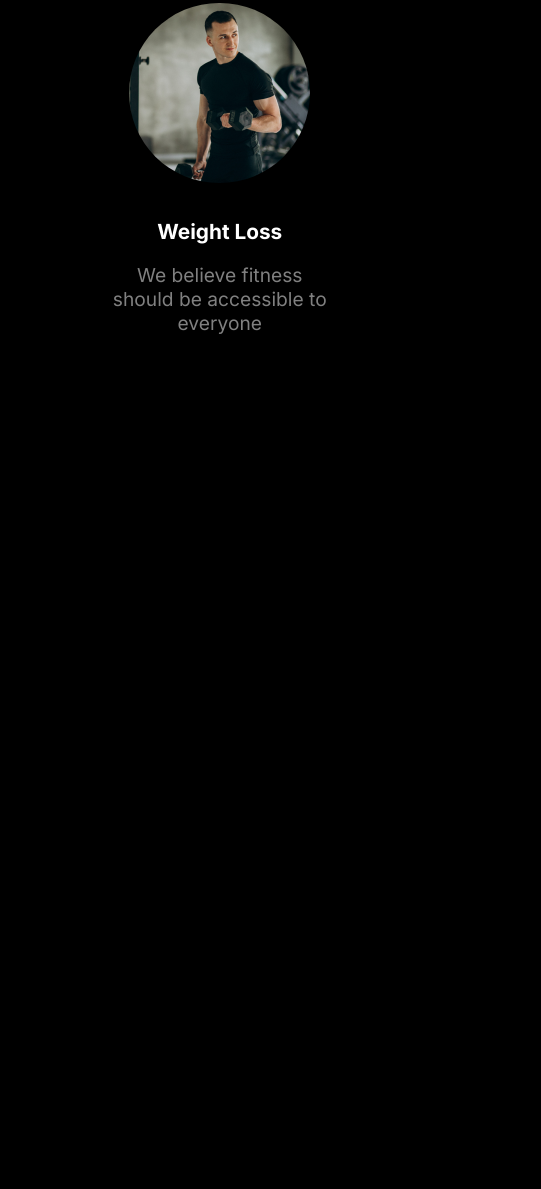
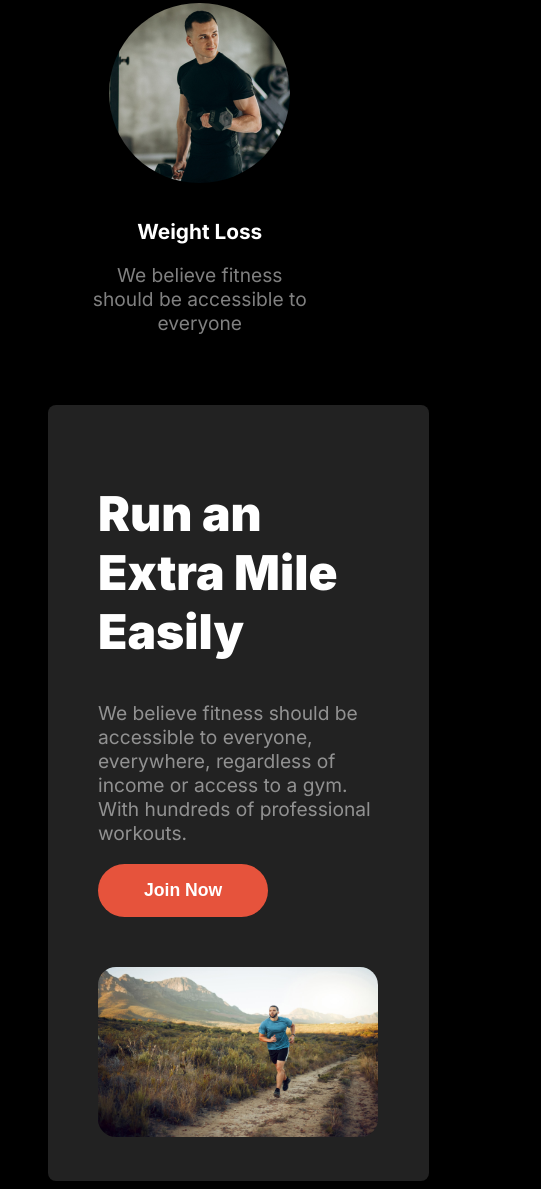
Before and after one commit to Rafi-Wazid/assignment-002, a plain HTML site: page index.html in a window 390 px wide. Shown: the part 3209-4398 px from the top of the page, 541 px wide, since content can reach past the window. Before the commit the page ends 3572 px from the top, so only its background shows below. Drawn offline with Linux system fonts and the light colour scheme.

Commit message:
added extra mile section

```diff
--- a/CSS/styles.css
+++ b/CSS/styles.css
@@ -228,6 +228,7 @@ nav {
     width: 100%;
     gap: 40px ;
     justify-content: space-between;
+    margin-bottom: 50px;
 }
 
 
@@ -241,6 +242,48 @@ nav {
     margin-bottom: 30px;
 }
 
+ /* Extra mile section */
+
+
+.extra-mile {
+    width: 75%;
+    margin: 0 auto;
+    padding: 40px 50px;
+    background-color: rgba(34, 34, 34, 1);
+    border-radius: 8px;
+    justify-content: space-evenly;
+    gap: 150px;
+}
+
+.join-section {
+    width: 443px;
+}
+
+
+.extra-mile-pic {
+    width: 443px;
+}
+
+ .extra-mile-pic img {
+    width: 100%;
+    height: auto;
+    border-radius: 18px;
+
+ }
+
+
+
+
+
+
+
+
+
+
+
+
+
+
 
 
 /* responsive media query */
@@ -248,7 +291,8 @@ nav {
 
 @media screen and (max-width: 576px) {
 
-        header {
+        header ,
+        .join-section {
             max-width: 100%;
         }
 
@@ -256,7 +300,9 @@ nav {
             display: none;
         }
 
-        .banner {
+        .banner ,
+        .extra-mile ,
+        .extra-mile img {
             flex-direction: column;
         }
 
@@ -267,7 +313,18 @@ nav {
 
         .habits-type {
             flex-direction: column;
-            margin-left: 50px;
+            margin-left: 30px;
         }
 
+        .extra-mile img {
+            margin-top: -100px;
+            width: 280px;
+            height: 170px;
+        }
+
+        .extra-mile {
+            margin-left: 40px;
+        }
+
+
 }
--- a/index.html
+++ b/index.html
@@ -74,6 +74,18 @@
                     </div>
                 </div>
         </section>
+        <!-- Run extra mile section -->
+        <section class="extra-mile display-flex">
+            <div class="join-section">
+                <h2 class="tittle-primary">Run an Extra
+                    Mile Easily</h2>
+                <p class="description-text">We believe fitness should be accessible to everyone, everywhere, regardless of income or access to a gym. With hundreds of professional workouts.</p>
+                <button class="btn-primary">Join Now</button>
+            </div>
+            <div class="extra-mile-pic">
+                <img src="images/run.jpg" alt="">
+            </div>
+        </section>
     </main>
     <footer>
 
```
